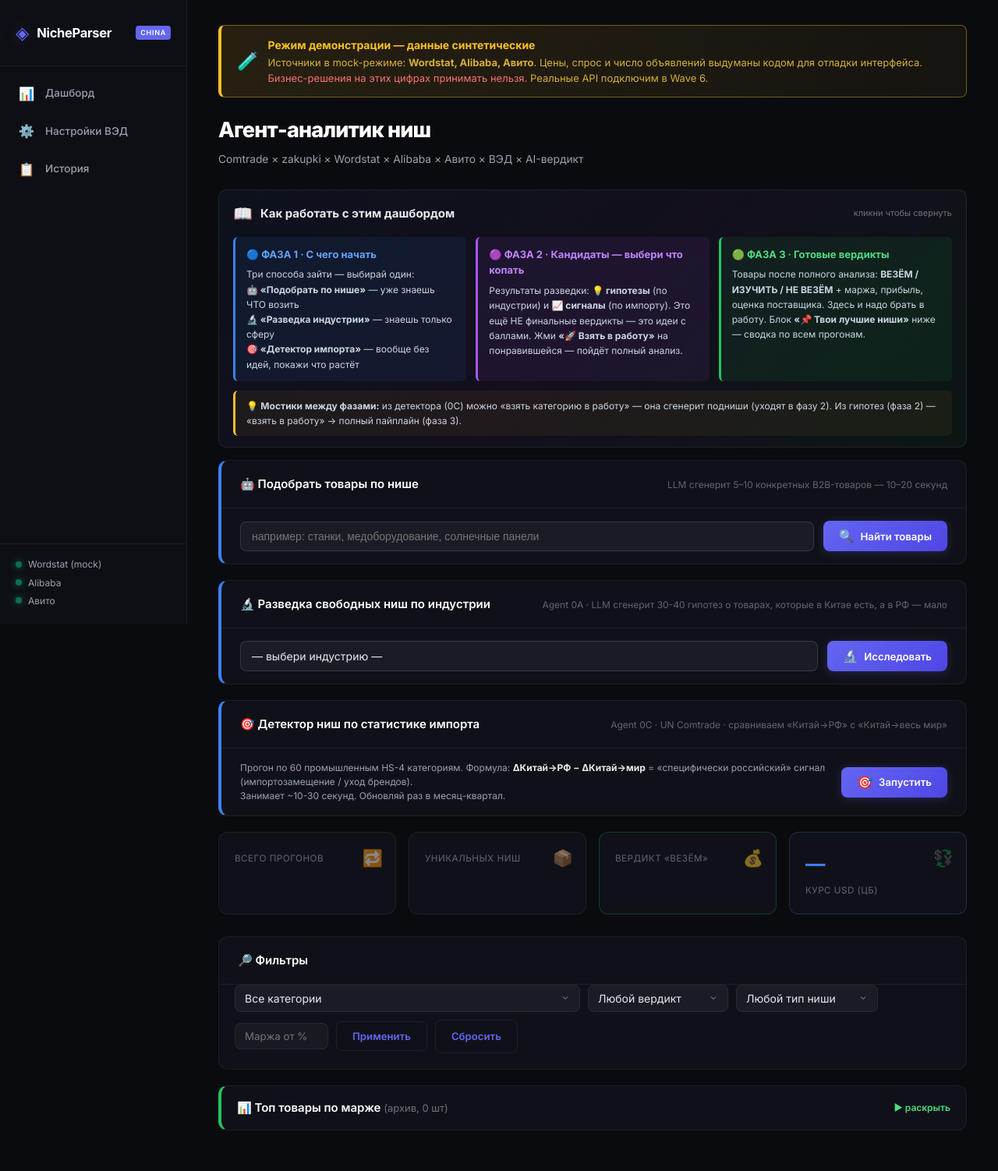
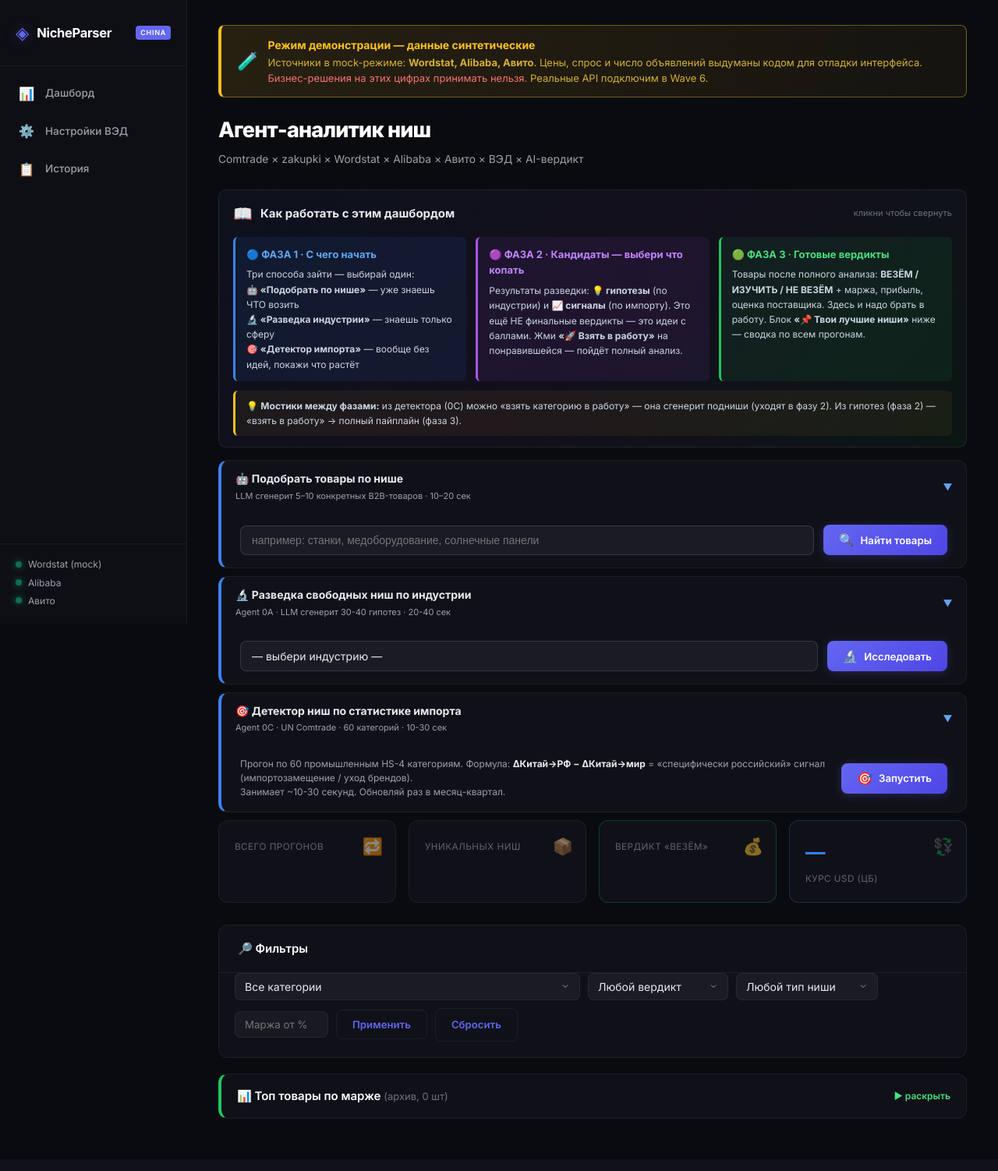
Before and after one commit to id89506419637-eng/NicheParser_China, a Flask app: template src/web/templates/dashboard.html in a window 1280 px wide. Shown: the whole page at 78% size. After the commit the page ends 1435 px from the top, so only its background shows below. Run offline with Flask 3, Linux system fonts and the light colour scheme; the template is opened without the code that fills it, so the values that code supplies are empty; parts of the project's set-up code (start-up, migrations or seed data) failed here and were passed over; some libraries are stand-ins or nearby versions.

Commit message:
feat(dashboard): компактные входные формы (свёрнуты по умолчанию)
Wave-UX этап 4 — финальный:
Три большие формы (🤖 Ниша / 🔬 Индустрия / 🎯 Детектор) занимали
пол-экрана каждая. Теперь превращены в <details class="entry-card">
с компактным summary (заголовок + подсказка сколько занимает + шеврон).

Логика открытия/закрытия:
- Если на странице ЕСТЬ свежий результат (#fresh-results-anchor) —
  все 3 формы свёрнуты, чтобы не отвлекать от таблицы с товарами
- Если результата НЕТ — все 3 открыты (первый визит / после перезапуска)
- При submit форма гарантированно раскрывается — чтобы лоадер был виден

Итог всей UX-волны (5 коммитов подряд): дашборд теперь построен как
«кокпит» — свежее наверху, накопленные кандидаты свёрнуты, входы
компактные, архив в аккордеоне. Проблема «где мои диваны» решена.

Co-Authored-By: Claude Opus 4.7 <noreply@anthropic.com>

```diff
--- a/src/web/templates/dashboard.html
+++ b/src/web/templates/dashboard.html
@@ -652,13 +652,14 @@
      ═════════════════════════════════════════════════════════════════════ -->
 
 <!-- Agent 1: niche input → LLM-генерация товаров -->
-<div class="card" style="border-left:4px solid #3b82f6;">
-    <div class="card-header">
-        <h2 class="card-title">🤖 Подобрать товары по нише</h2>
-        <span class="text-muted" style="font-size:12px;">
-            LLM сгенерит 5–10 конкретных B2B-товаров — 10–20 секунд
-        </span>
-    </div>
+<details class="card entry-card" style="border-left:4px solid #3b82f6;">
+    <summary class="entry-summary">
+        <div>
+            <div class="entry-title">🤖 Подобрать товары по нише</div>
+            <div class="entry-sub">LLM сгенерит 5–10 конкретных B2B-товаров · 10–20 сек</div>
+        </div>
+        <span class="entry-chev">▶</span>
+    </summary>
     <form id="niche-form" action="{{ url_for('run_niche') }}" method="POST"
           style="display:flex; gap:12px; padding:16px 24px; align-items:center; flex-wrap:wrap;">
         <input type="hidden" name="csrf_token" value="{{ csrf_token() }}">
@@ -695,7 +696,7 @@
             <!-- заполняется JS -->
         </div>
     </div>
-</div>
+</details>
 
 <!-- ✅ Done banner — показывается после рефреша если только что был прогон -->
 <div id="niche-done-banner" style="display:none; margin:0 0 16px 0;
@@ -739,16 +740,52 @@
     animation: fresh-pulse 1.5s ease-in-out 2;
     scroll-margin-top: 20px;
 }
+
+/* Компактные входы (Wave-UX этап 4) — карточки Ниша/Индустрия/Детектор
+   свёрнуты по умолчанию, клик по summary раскрывает форму.
+   Если только что был свежий результат — все закрыты, если нет — открыты. */
+.entry-card { margin-bottom: 10px !important; }
+.entry-card > summary {
+    cursor: pointer;
+    list-style: none;
+    padding: 12px 18px;
+    display: flex;
+    justify-content: space-between;
+    align-items: center;
+    gap: 12px;
+}
+.entry-card > summary::-webkit-details-marker { display: none; }
+.entry-title {
+    font-weight: 700;
+    font-size: 14px;
+    color: #e8eaed;
+}
+.entry-sub {
+    font-size: 11px;
+    color: #9aa0ab;
+    margin-top: 2px;
+}
+.entry-chev {
+    color: #6b7280;
+    font-size: 12px;
+    transition: transform .15s;
+    flex-shrink: 0;
+}
+.entry-card[open] > summary .entry-chev {
+    transform: rotate(90deg);
+    color: #60a5fa;
+}
 </style>
 
 <!-- 🔬 Agent 0A: Industry Explorer (Wave 5A) -->
-<div class="card" style="border-left:4px solid #3b82f6;">
-    <div class="card-header">
-        <h2 class="card-title">🔬 Разведка свободных ниш по индустрии</h2>
-        <span class="text-muted" style="font-size:12px;">
-            Agent 0A · LLM сгенерит 30-40 гипотез о товарах, которые в Китае есть, а в РФ — мало
-        </span>
-    </div>
+<details class="card entry-card" style="border-left:4px solid #3b82f6;">
+    <summary class="entry-summary">
+        <div>
+            <div class="entry-title">🔬 Разведка свободных ниш по индустрии</div>
+            <div class="entry-sub">Agent 0A · LLM сгенерит 30-40 гипотез · 20-40 сек</div>
+        </div>
+        <span class="entry-chev">▶</span>
+    </summary>
     <form id="industry-form" action="{{ url_for('explore_industry_route') }}" method="POST"
           style="display:flex; gap:12px; padding:16px 24px; align-items:center; flex-wrap:wrap;">
         <input type="hidden" name="csrf_token" value="{{ csrf_token() }}">
@@ -781,16 +818,17 @@
         </div>
         <div class="dot-pulse"><span></span><span></span><span></span></div>
     </div>
-</div>
+</details>
 
 <!-- 🎯 Agent 0C: Import Detector (Wave 6) -->
-<div class="card" style="border-left:4px solid #3b82f6;">
-    <div class="card-header">
-        <h2 class="card-title">🎯 Детектор ниш по статистике импорта</h2>
-        <span class="text-muted" style="font-size:12px;">
-            Agent 0C · UN Comtrade · сравниваем «Китай→РФ» с «Китай→весь мир»
-        </span>
-    </div>
+<details class="card entry-card" style="border-left:4px solid #3b82f6;">
+    <summary class="entry-summary">
+        <div>
+            <div class="entry-title">🎯 Детектор ниш по статистике импорта</div>
+            <div class="entry-sub">Agent 0C · UN Comtrade · 60 категорий · 10-30 сек</div>
+        </div>
+        <span class="entry-chev">▶</span>
+    </summary>
     <form id="detector-form" action="{{ url_for('run_import_detector_route') }}" method="POST"
           style="display:flex; gap:12px; padding:16px 24px; align-items:center; flex-wrap:wrap;">
         <input type="hidden" name="csrf_token" value="{{ csrf_token() }}">
@@ -861,7 +899,7 @@
         <div class="dot-pulse"><span></span><span></span><span></span></div>
     </div>
     {% endif %}
-</div>
+</details>
 
 <!-- ═════════════════════════════════════════════════════════════════════
      🟣 ФАЗА 2 · РЕЗУЛЬТАТЫ РАЗВЕДКИ — кандидаты для оценки
@@ -1451,6 +1489,23 @@
 
     // Запуск done-баннера при загрузке страницы
     showDoneBanner();
+
+    // === Компактные входы (этап 4): открываем формы по умолчанию только если
+    // на странице ещё НЕТ свежего результата. Если результат уже есть — все
+    // 3 формы свёрнуты, чтобы не отвлекать. Клик по summary раскрывает.
+    // При submit форма (уже раскрыта, но на всякий случай) остаётся открытой
+    // чтобы лоадер был виден. ===
+    var hasFreshResult = !!document.getElementById('fresh-results-anchor');
+    document.querySelectorAll('.entry-card').forEach(function(el) {
+        el.open = !hasFreshResult;
+    });
+    // При submit — гарантируем что details открыт (иначе лоадер не виден)
+    document.querySelectorAll('.entry-card form').forEach(function(form) {
+        form.addEventListener('submit', function() {
+            var d = form.closest('details');
+            if (d) d.open = true;
+        });
+    });
 
     // === Лоадер для Agent 0A (Industry Explorer) ===
     var industryForm = document.getElementById('industry-form');
```
